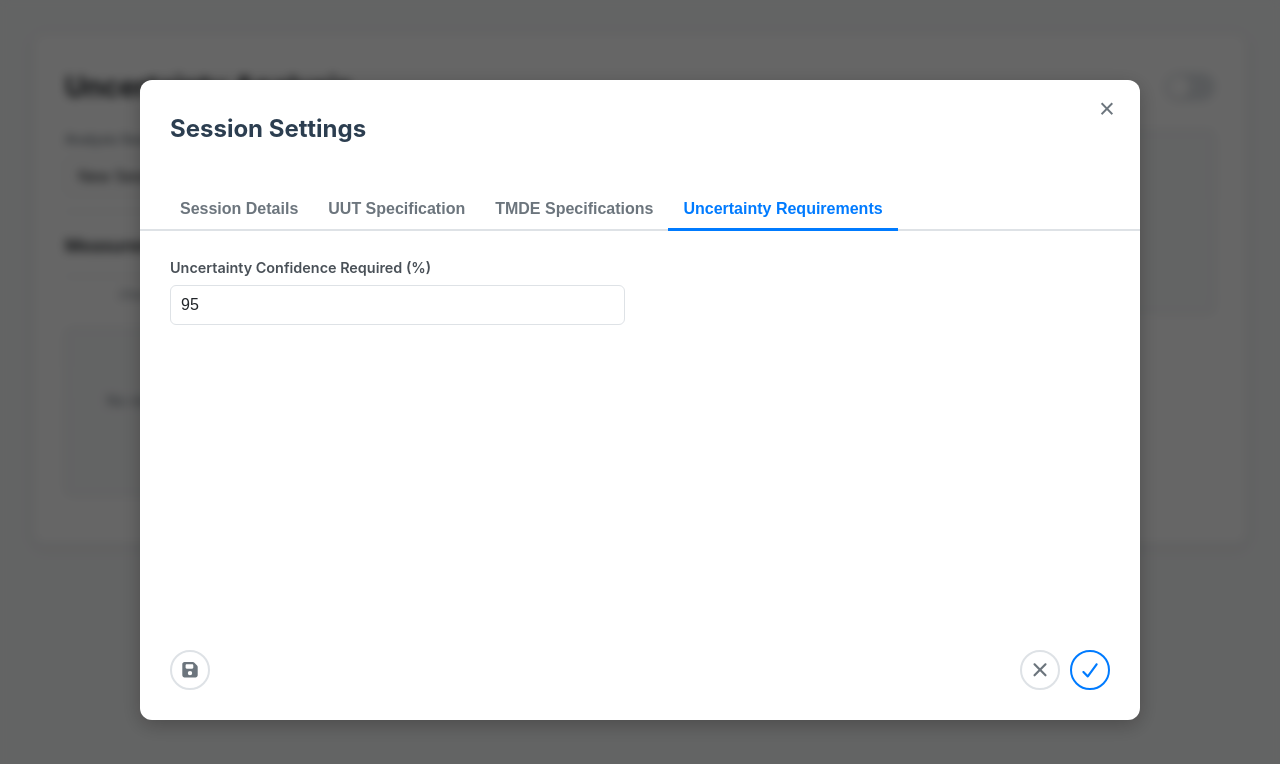
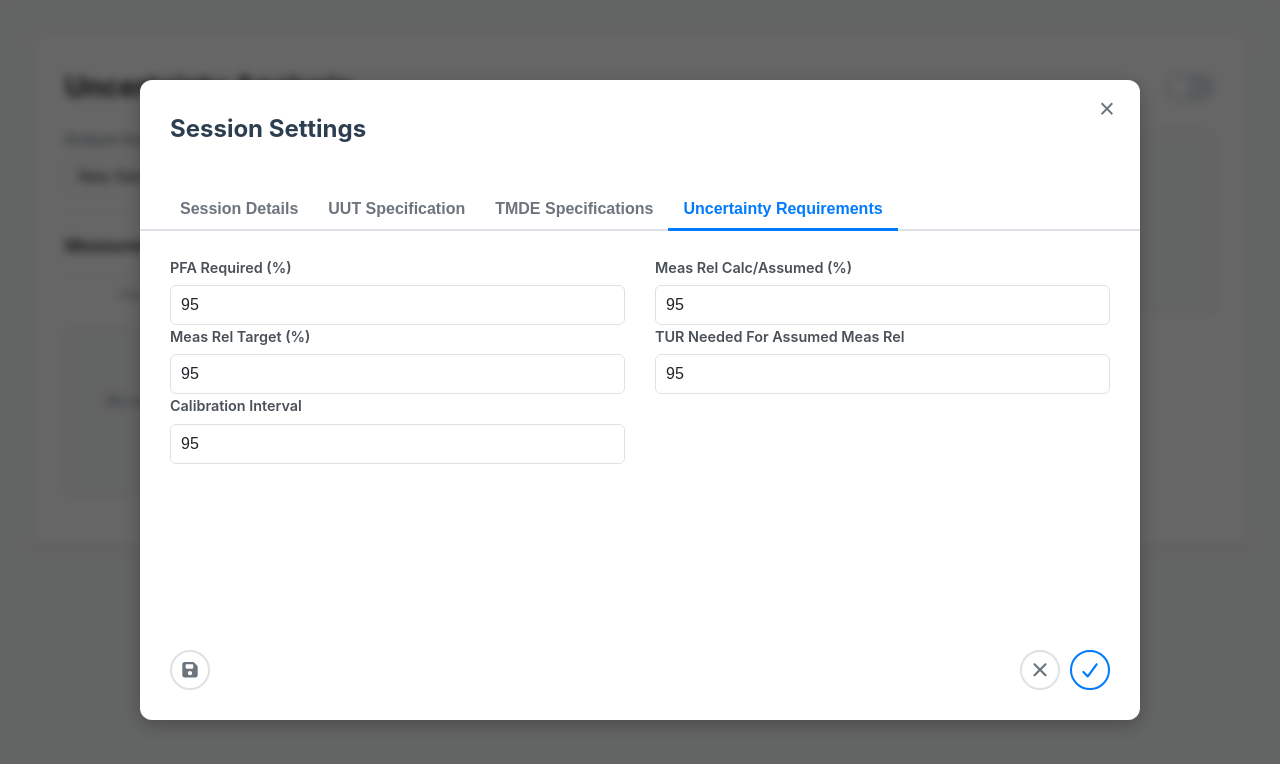
Before and after one commit to bbaker5150/Uncertalytics, a React (Create React App) app: page / in a window 1280 px wide. Both pictures are taken after a click on the button "Uncertainty Requirements". Shown: the top 764 px of the page. Built offline with nearby package versions, Linux system fonts and the light colour scheme.

Commit message:
added unc req

```diff
--- a/src/components/EditSessionModal.js
+++ b/src/components/EditSessionModal.js
@@ -251,7 +251,53 @@ const EditSessionModal = ({ isOpen, onClose, sessionData, onSave, onSaveToFile,
                     {activeSection === 'requirements' && (
                         <div className="details-grid">
                             <div className="form-section">
-                                <label>Uncertainty Confidence Required (%)</label>
+                                <label>PFA Required (%)</label>
+                                <input
+                                    type="number"
+                                    name="uncertaintyConfidence"
+                                    value={formData.uncertaintyConfidence || '95'}
+                                    onChange={handleChange}
+                                    placeholder="e.g., 95"
+                                    min="1"
+                                    max="99.999"
+                                    step="0.01"
+                                />
+                                <label>Meas Rel Target (%)</label>
+                                <input
+                                    type="number"
+                                    name="uncertaintyConfidence"
+                                    value={formData.uncertaintyConfidence || '95'}
+                                    onChange={handleChange}
+                                    placeholder="e.g., 95"
+                                    min="1"
+                                    max="99.999"
+                                    step="0.01"
+                                />
+                                <label>Calibration Interval</label>
+                                <input
+                                    type="number"
+                                    name="uncertaintyConfidence"
+                                    value={formData.uncertaintyConfidence || '95'}
+                                    onChange={handleChange}
+                                    placeholder="e.g., 95"
+                                    min="1"
+                                    max="99.999"
+                                    step="0.01"
+                                />
+                            </div>
+                            <div className="form-section">
+                                <label>Meas Rel Calc/Assumed (%)</label>
+                                <input
+                                    type="number"
+                                    name="uncertaintyConfidence"
+                                    value={formData.uncertaintyConfidence || '95'}
+                                    onChange={handleChange}
+                                    placeholder="e.g., 95"
+                                    min="1"
+                                    max="99.999"
+                                    step="0.01"
+                                />
+                                <label>TUR Needed For Assumed Meas Rel</label>
                                 <input
                                     type="number"
                                     name="uncertaintyConfidence"
```
